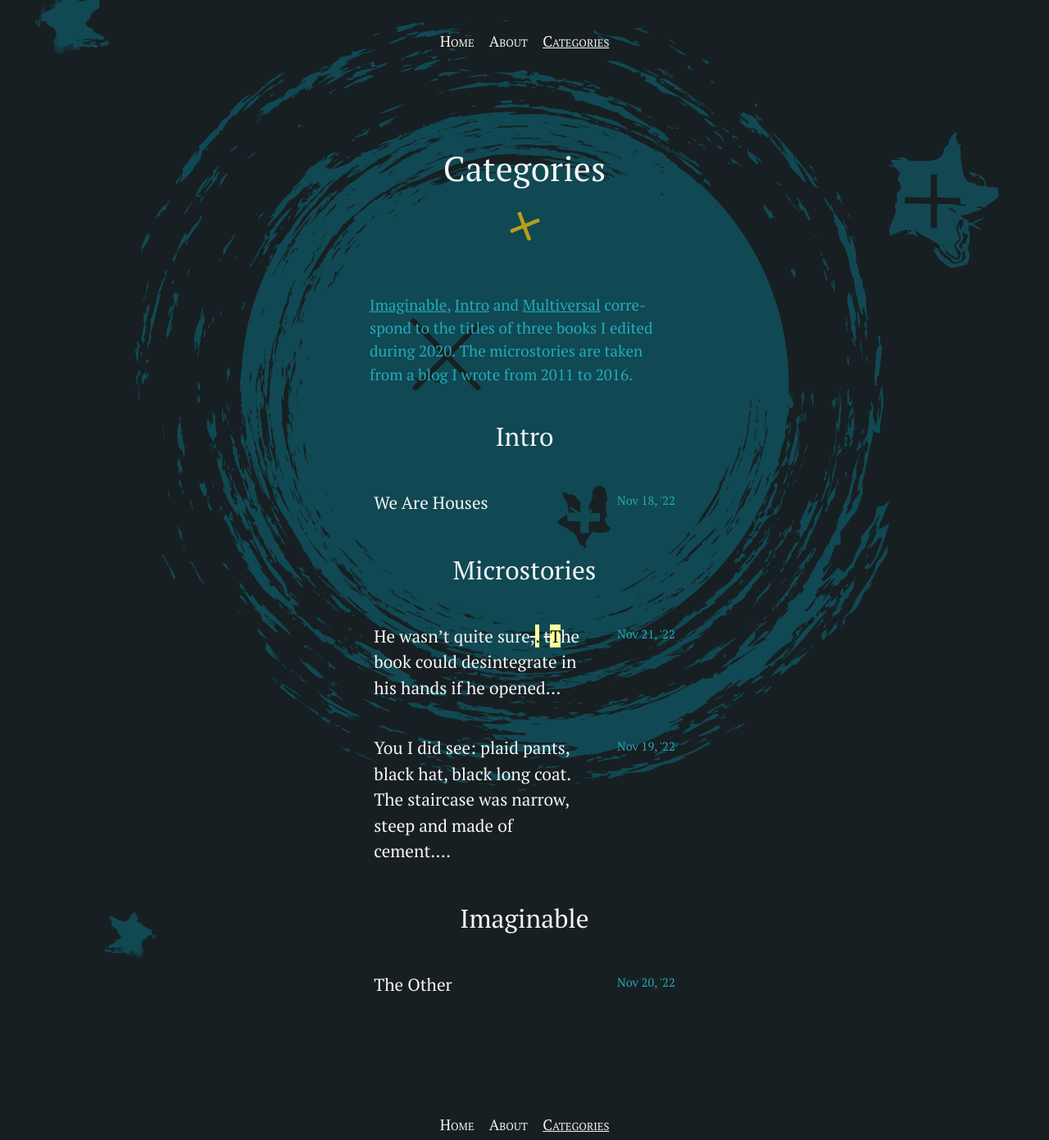
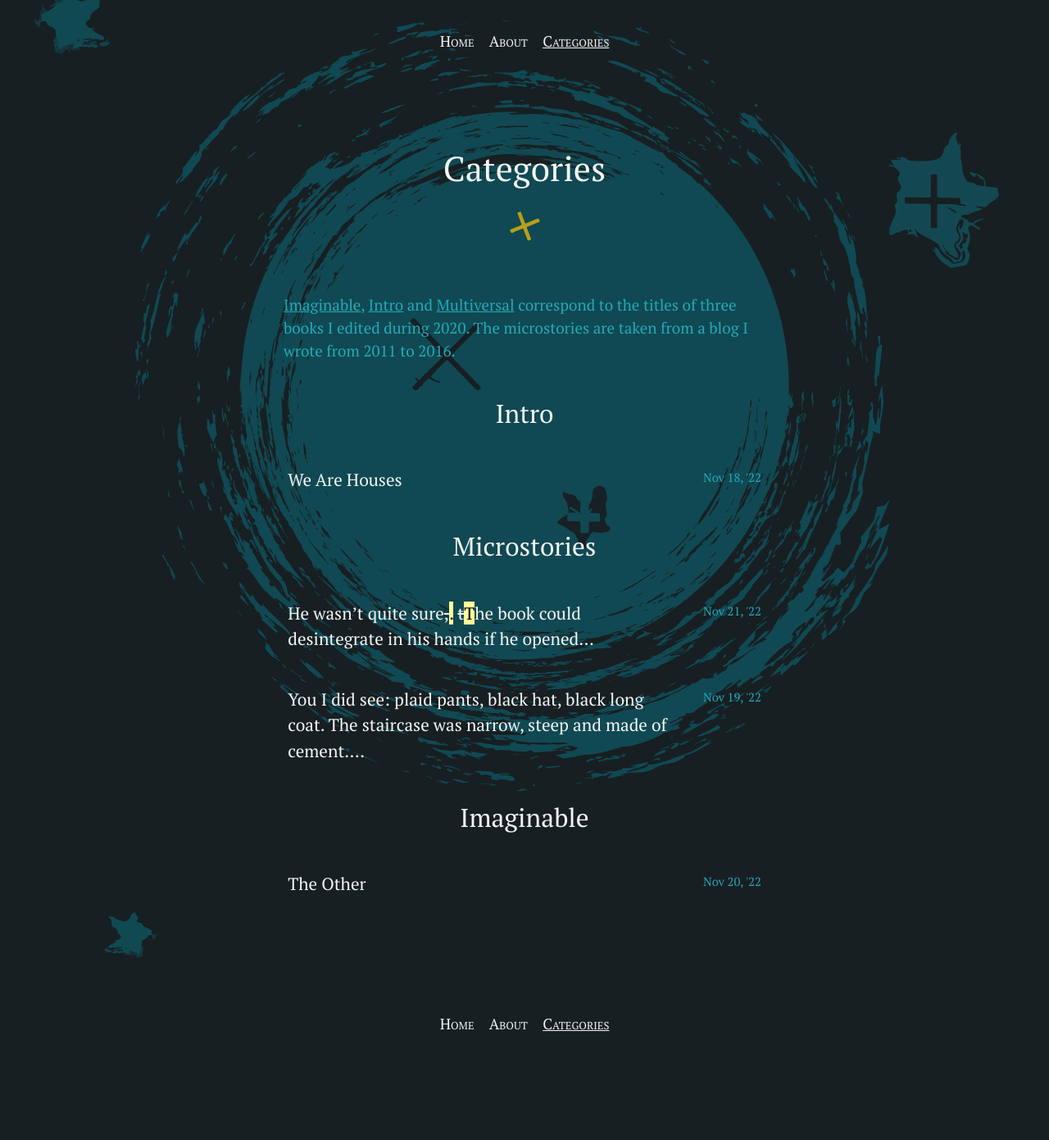
Before and after one commit to silvialohrmann/editorial, a Jekyll site: the page built from categories.html, in a window 1280 px wide. Shown: the whole page at 82% size. Built offline with Jekyll 4.4.1, drawn with Linux system fonts in a browser that asks for light colours; after the commit the page ends 1268 px from its top, so only the background shows below that.

Commit message:
Update _article.scss

```diff
--- a/_sass/_article.scss
+++ b/_sass/_article.scss
@@ -1,7 +1,7 @@
 .post {
   background: $for-dark-background;
   margin: 2em auto;
-  max-width: 60rem;
+  max-width: 70rem;
   padding: 2em 0;
   box-shadow: 12px 18px 24px rgba(darken($brand-color, 50%), .1);
 }
@@ -90,7 +90,7 @@
 }
 
 .category-ul {
-  max-width: 18em;
+  max-width: 28em;
   margin: auto;
 }
 
```
